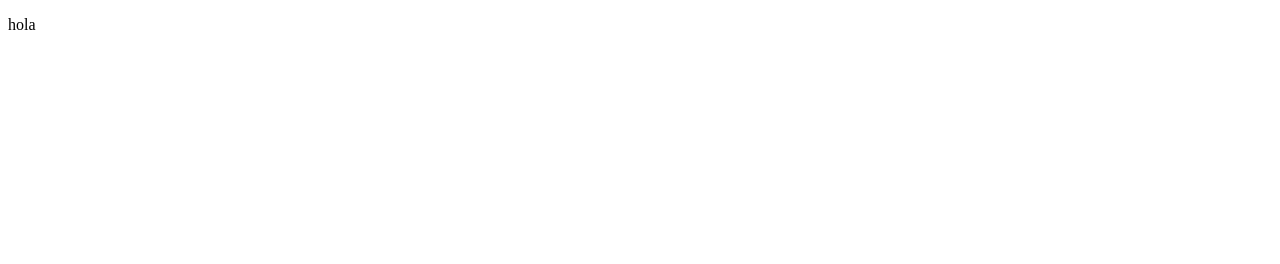
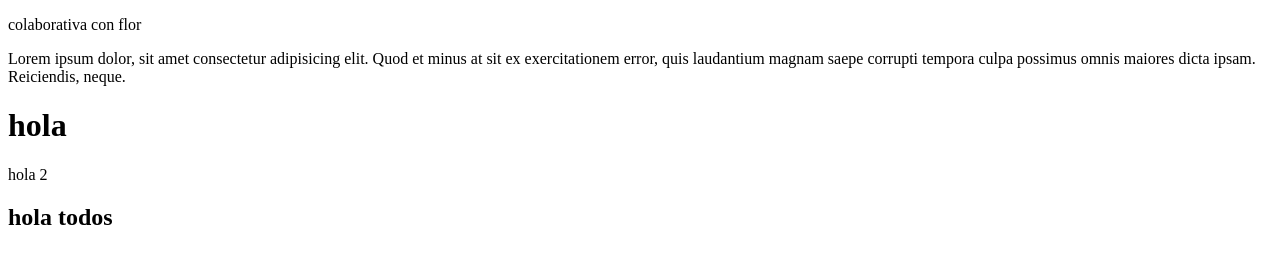
Before and after one commit to LeidyHerrera21/pruebacolaborativa, a plain HTML site: page index.html in a window 1280 px wide. Drawn offline with Linux system fonts and the light colour scheme.

Commit message:
prueba de fork

```diff
--- a/index.html
+++ b/index.html
@@ -6,6 +6,10 @@
     <title>Document</title>
 </head>
 <body>
-    <p>hola</p>
+    <p>colaborativa con flor</p>
+    Lorem ipsum dolor, sit amet consectetur adipisicing elit. Quod et minus at sit ex exercitationem error, quis laudantium magnam saepe corrupti tempora culpa possimus omnis maiores dicta ipsam. Reiciendis, neque.
+  <h1>hola</h1>
+  <p>hola 2</p>
+  <h2>hola todos </h2>
 </body>
 </html>
```
